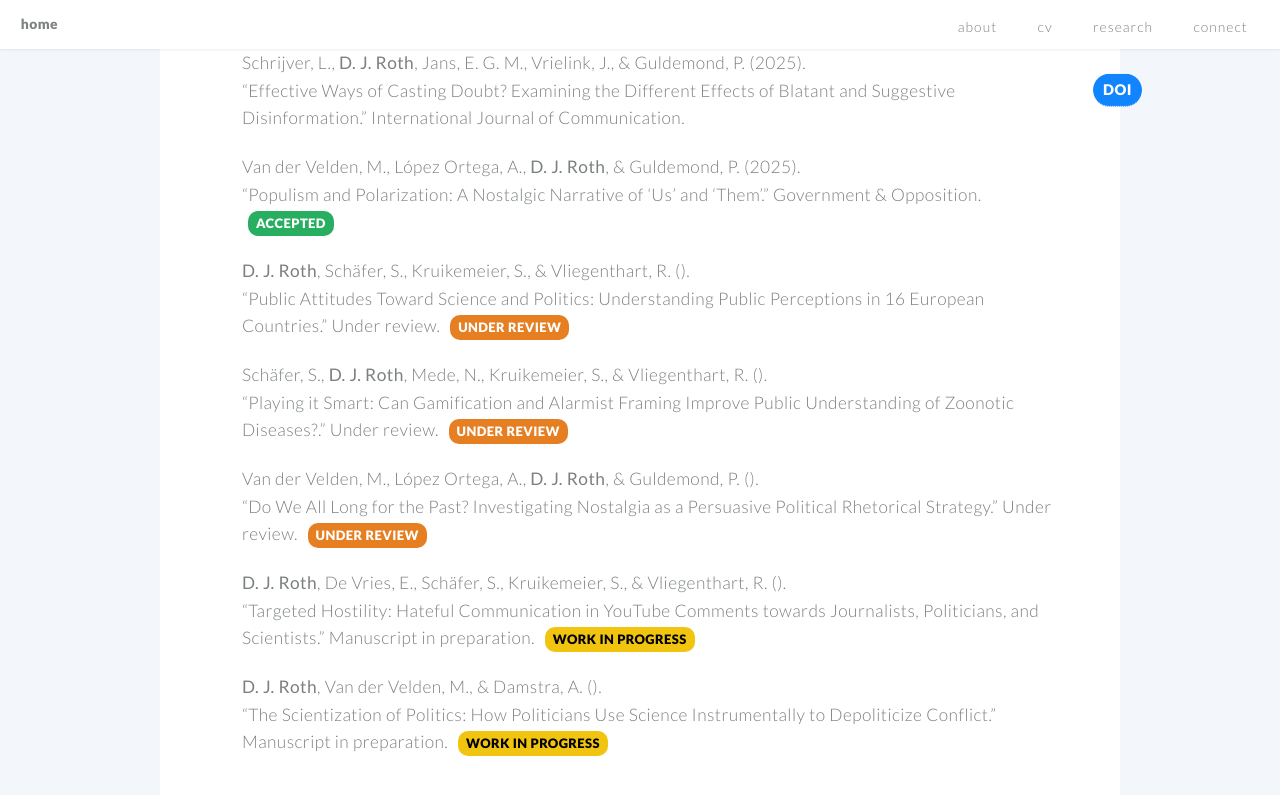
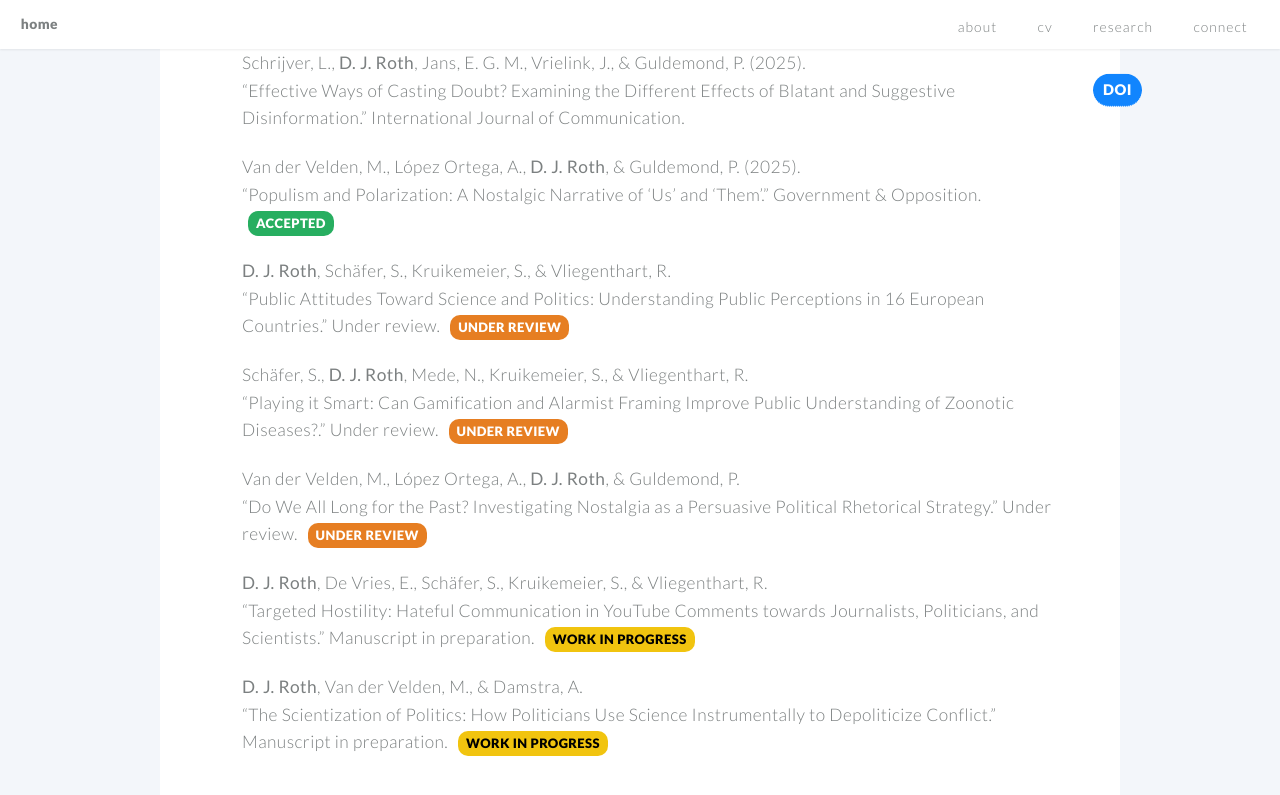
Before and after one commit to denisejroth/denisejroth.github.io, a Jekyll site: the page built from index.md, in a window 1280 px wide and 900 px high, scrolled down 2594 px. Shown: the top 795 px of the window. Built offline with Jekyll 4.4.1, drawn with Linux system fonts in a browser that asks for light colours.

Commit message:
Update hello-default.html

```diff
--- a/_layouts/hello-default.html
+++ b/_layouts/hello-default.html
@@ -152,10 +152,14 @@
       {% endif %}
 
       <ul class="pub-list">
- {% for pub in page.research_list %}
+{% for pub in page.research_list %}
   <li class="pub-item">
     <span class="pub-meta">
-      {{ pub.author }} ({{ pub.year }}).<br>
+      {{ pub.author }}
+      {% if pub.status == "accepted" or pub.status == "published" %}
+        ({{ pub.year }}).
+      {% endif %}
+      <br>
       “{{ pub.title }}.” <em>{{ pub.journal }}</em>.
       {% if pub.status == "wip" %}
         <span class="status-tag wip">Work in Progress</span>
```
